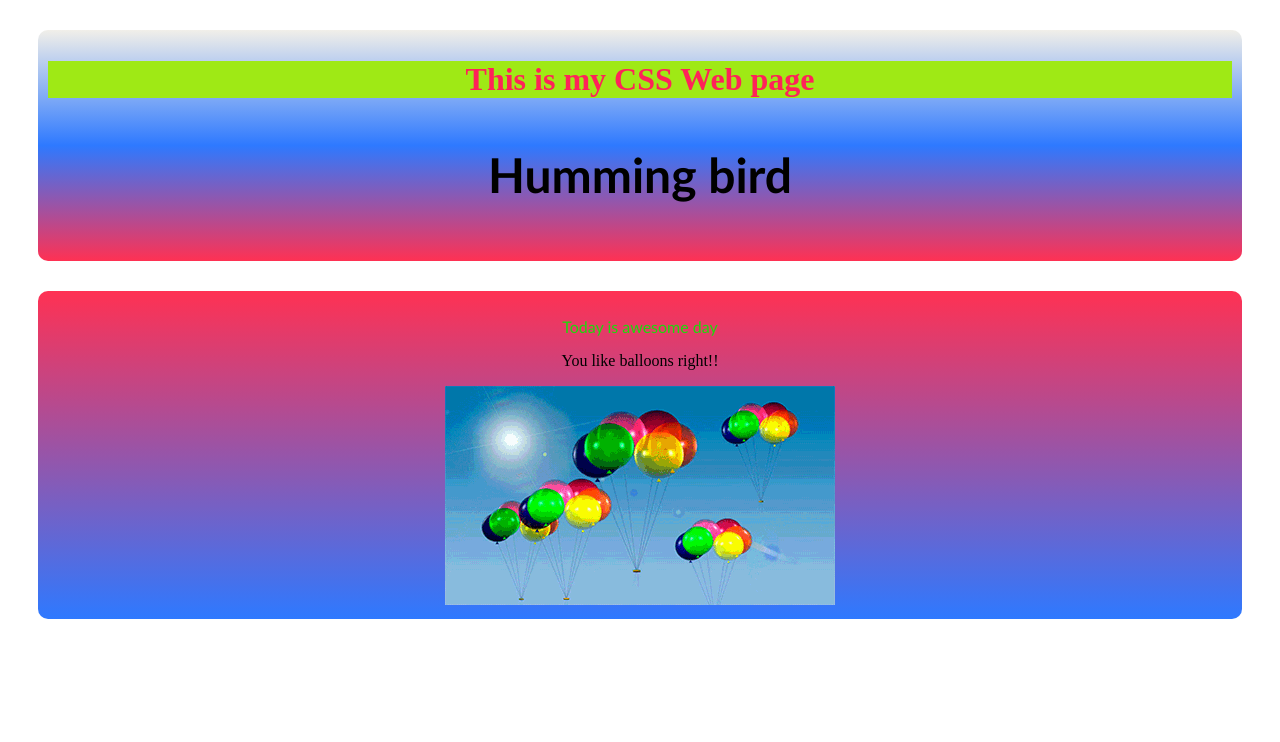
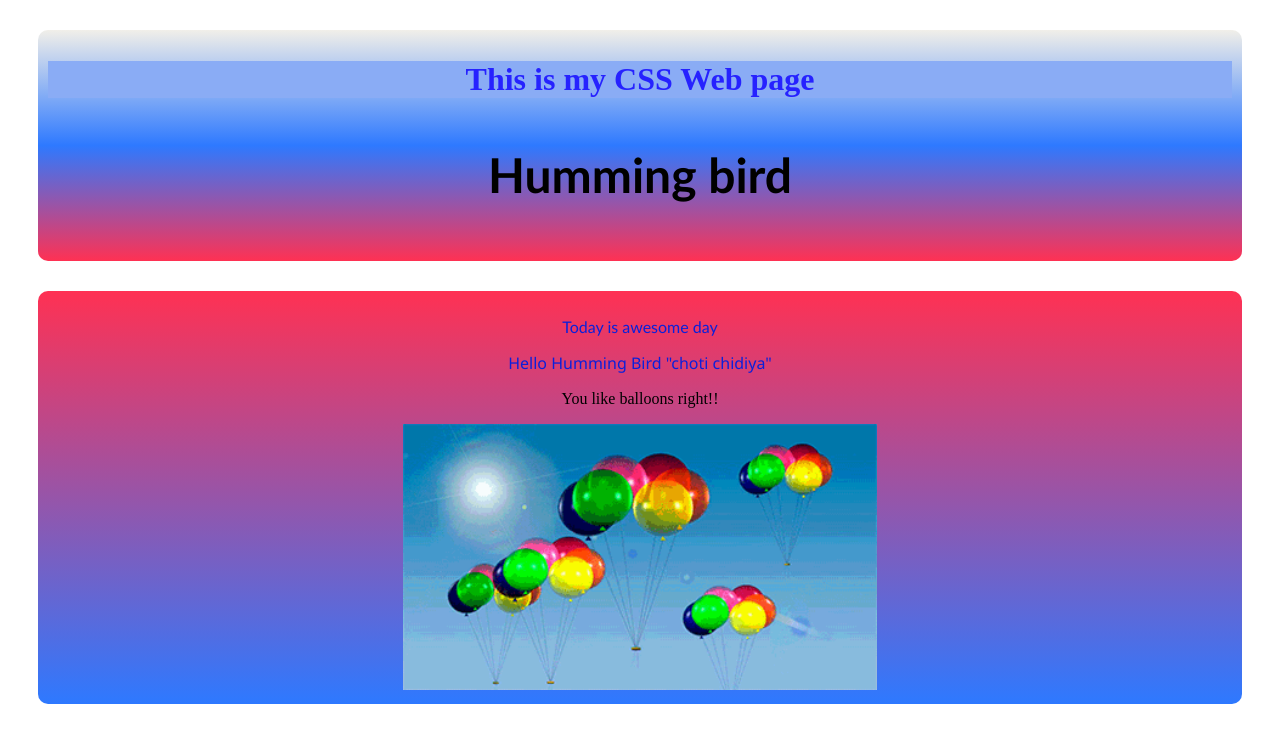
Before and after one commit to ashish-ad/Web-dev-learning, a plain HTML site: page css.HTML in a window 1280 px wide. Drawn offline with Linux system fonts and the light colour scheme.

Commit message:
commit on main

```diff
--- a/ashish.css
+++ b/ashish.css
@@ -1,6 +1,6 @@
 /* tag name */
 #ashish{
-    color: rgb(28,218,11)
+    color: rgb(11, 32, 218)
 
 }
 /* Class Name */
--- a/css.HTML
+++ b/css.HTML
@@ -11,15 +11,16 @@
     <div align="center">
         <div id= "main">
             <!-- Inline CSS Implementation -->
-            <h1 Style="color:rgb(255,34,89);background-color:rgb(159, 233, 21)">This is my CSS Web page</h1>
+            <h1 Style="color:rgb(38, 34, 255);background-color:rgb(138, 172, 245)">This is my CSS Web page</h1>
             <p id = "jebrish" style = "font-size: xxx-large; font-family:'Trebuchet MS', 'Lucida Sans Unicode', 'Lucida Grande', 'Lucida Sans', Arial, sans-serif, serif;font-weight: 900;">Humming bird</p>
         </div >
 
         <div id = "second">
             <!-- Internal CSS -->
             <p id="ashish" style= "font-family:'Trebuchet MS', 'Lucida Sans Unicode', 'Lucida Grande', 'Lucida Sans', Arial, sans-serif, serif">Today is awesome day</p>
+            <p id="ashish" style="font-family:'Segoe UI', Tahoma, Geneva, Verdana, sans-serif">Hello Humming Bird "choti chidiya"</p>
             <p>You like balloons right!!</p>
-            <img src="balloon.gif" alt="">
+            <img style = "height: 10%; width: 40%; object-fit: contain" src="balloon.gif" alt="">
 
         </div>
     </div>
```
